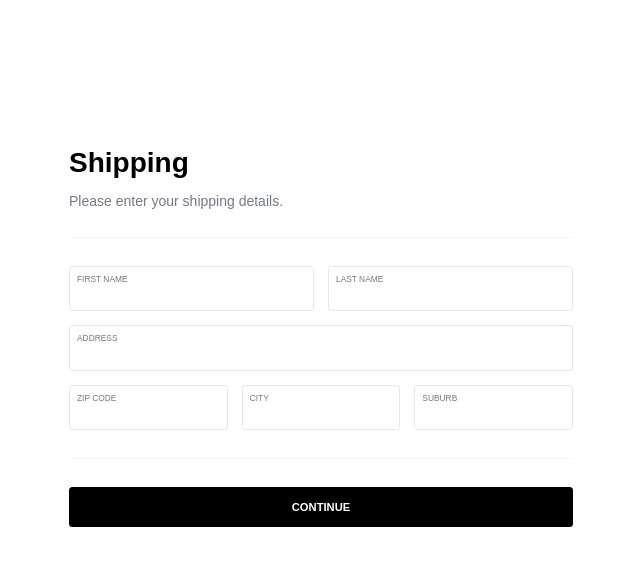
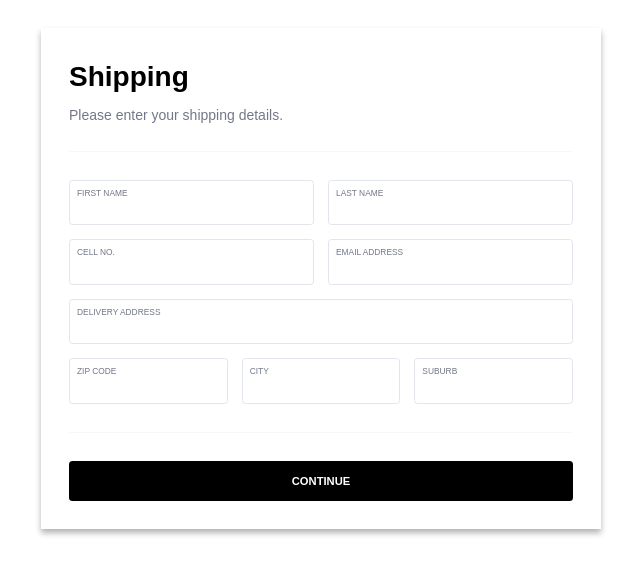
Before and after one commit to Viroshen/business-site, a plain HTML site: page shipping.html in a window 1280 px wide. Shown: the whole page, without its empty margins (319-959 px from the left). Drawn offline with Linux system fonts and the light colour scheme; a web font is replaced by a local one.

Commit message:
Add files via upload

```diff
--- a/shipping-styles.css
+++ b/shipping-styles.css
@@ -46,9 +46,11 @@ hr {
 
 .container {
   max-width: 40rem;
-  padding: 10vw 2rem 0;
-  margin: 0 auto;
-  height: 100vh;
+  padding: 10vw 2rem 2rem;
+  padding-top: 1rem;
+  margin: 2rem auto;
+  height: fit-content;
+  box-shadow: 0 4px 6px 0 rgba(0, 0, 0, .3);
 }
 
 .form {
--- a/shipping.html
+++ b/shipping.html
@@ -26,9 +26,17 @@
                     <span class="field__label" for="lastname">Last name</span>
                     <input class="field__input" type="text" id="lastname" value="" />
                 </label>
+                <label class="field">
+                    <span class="field__label" for="cell-number">Cell no.</span>
+                    <input class="field__input" type="text" id="cell-number" value="" />
+                </label>
+                <label class="field">
+                    <span class="field__label" for="email-address">Email address</span>
+                    <input class="field__input" type="email" id="email-address" value="" />
+                </label>
             </div>
             <label class="field">
-                <span class="field__label" for="address">Address</span>
+                <span class="field__label" for="address">Delivery Address</span>
                 <input class="field__input" type="text" id="address" />
             </label>
             <!-- <label class="field">
```
